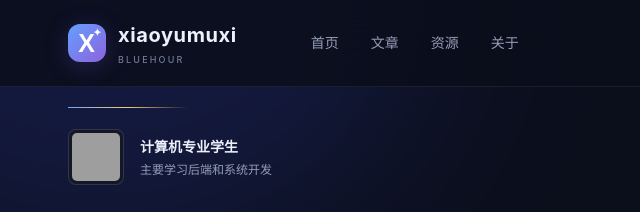
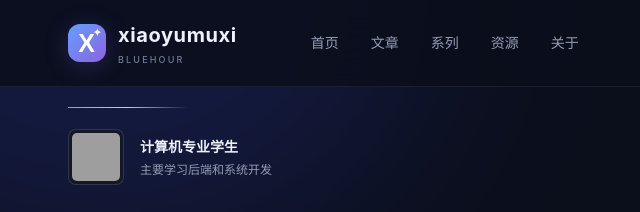
Before and after one commit to xiaoyumuxi/Blog, an Astro site: page / in a window 1280 px wide. Shown: the top 212 px of the page, 0-640 px from the left. Built offline with nearby package versions, Linux system fonts and the light colour scheme; Astro itself is replaced by a stand-in of ours; grey boxes are pictures that could not be loaded.

Commit message:
feat: add series to site navigation

```diff
--- a/src/layouts/Base.astro
+++ b/src/layouts/Base.astro
@@ -8,7 +8,7 @@ interface Props { title?: string; description?: string; article?: boolean; }
 const {title, description=site.description, article=false}=Astro.props;
 const pageTitle=title ? `${title} · ${site.title}` : site.title;
 const path=Astro.url.pathname;
-const nav=[['首页',''],['文章','blog/'],['资源','resources/'],['关于','about/']];
+const nav=[['首页',''],['文章','blog/'],['系列','series/'],['资源','resources/'],['关于','about/']];
 const canonical=new URL(Astro.url.pathname, Astro.site);
 ---
 <!doctype html>
```
